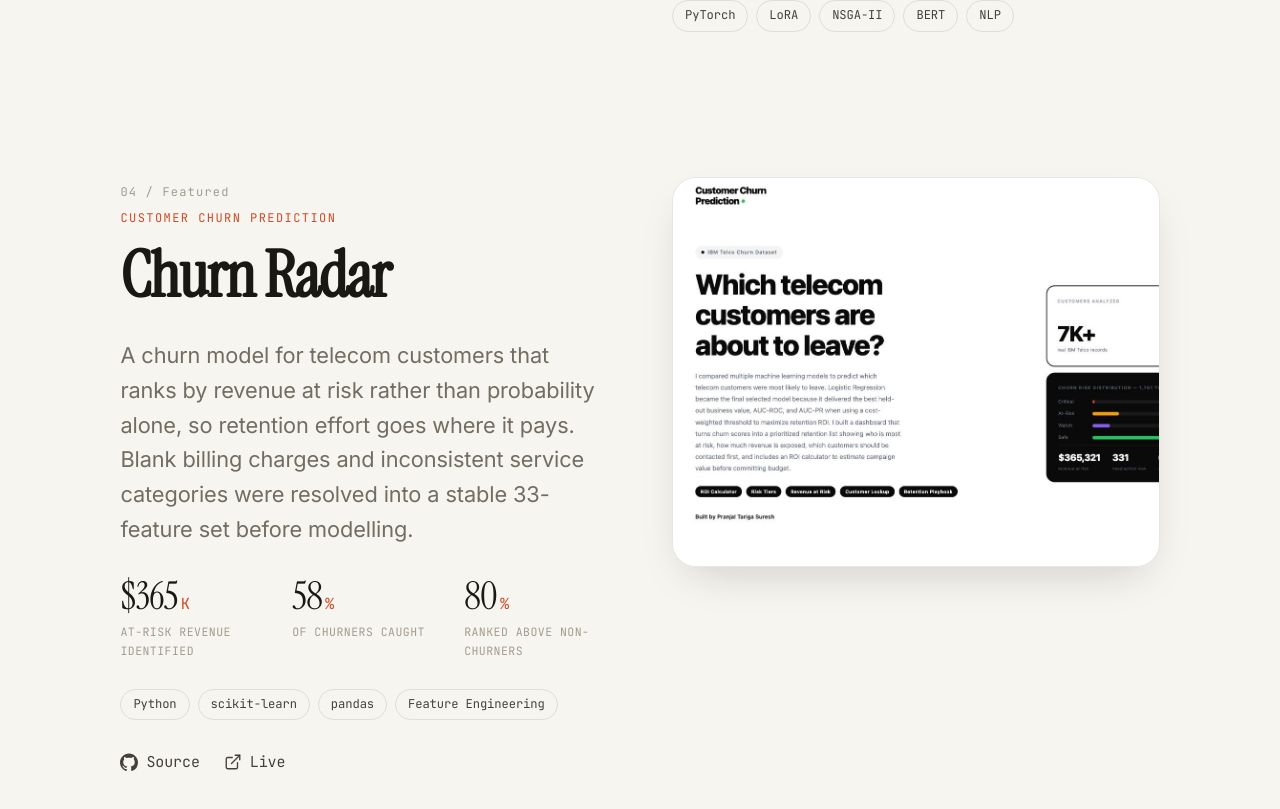
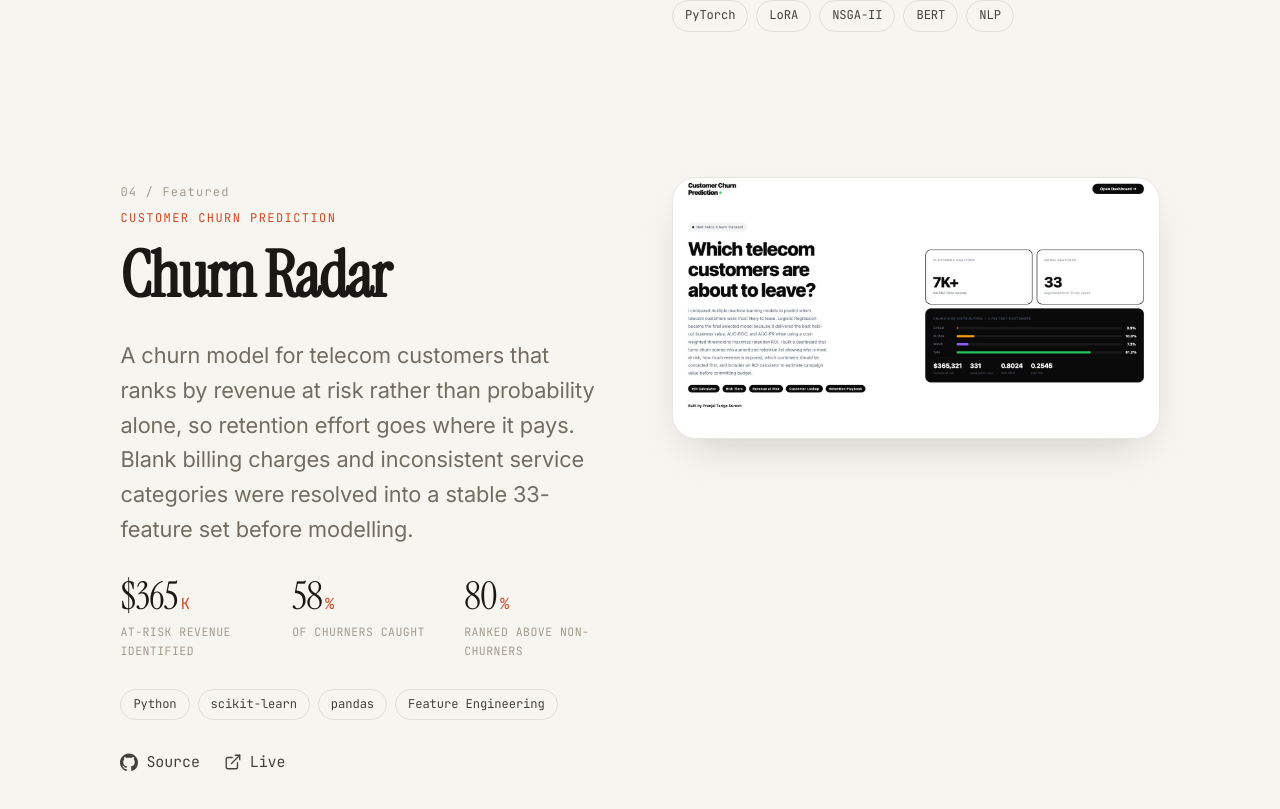
Before and after one commit to pranjalts07/portfolio, a React (Vite) app: page / in a window 1280 px wide. Shown: the part 6257-7066 px from the top of the page. Built offline with nearby package versions, Linux system fonts and the light colour scheme.

Commit message:
Let project screenshots keep their own aspect ratio

```diff
--- a/src/components/Projects.jsx
+++ b/src/components/Projects.jsx
@@ -43,7 +43,9 @@ function FeaturedProject({ project, index }) {
   return (
     <Reveal className={`project ${flip ? "project--flip" : ""}`}>
       <div
-        className="project__visual"
+        className={`project__visual ${
+          project.image ? "project__visual--shot" : ""
+        }`}
         ref={visualRef}
         onMouseMove={onMove}
       >
--- a/src/styles/app.css
+++ b/src/styles/app.css
@@ -748,12 +748,17 @@ img {
   box-shadow: var(--shadow-md);
   position: relative;
 }
+/* Screenshots keep their own proportions. Forcing a 5:4 frame around a
+   16:9-ish capture crops off the right third — which is where the numbers are. */
+.project__visual--shot {
+  aspect-ratio: 188 / 101;
+}
 .project__shot {
   display: block;
   width: 100%;
   height: 100%;
   object-fit: cover;
-  object-position: top left;
+  object-position: center;
 }
 .project__visual::before {
   /* cursor spotlight */
```
